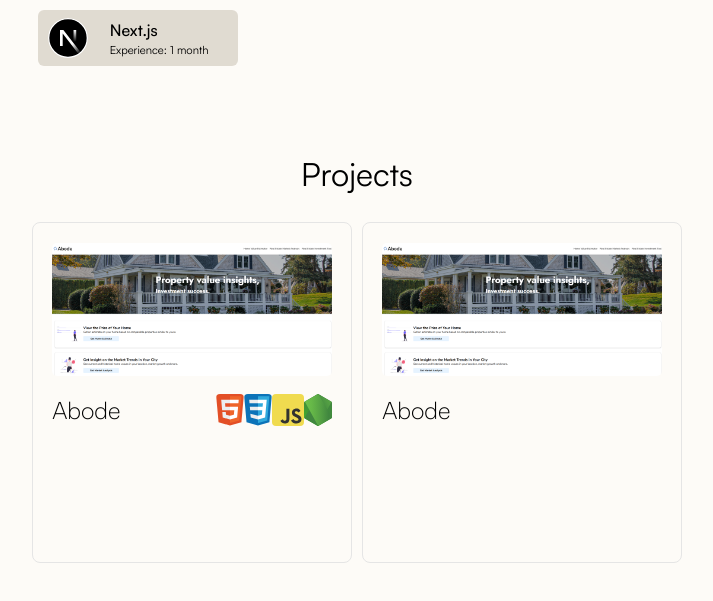
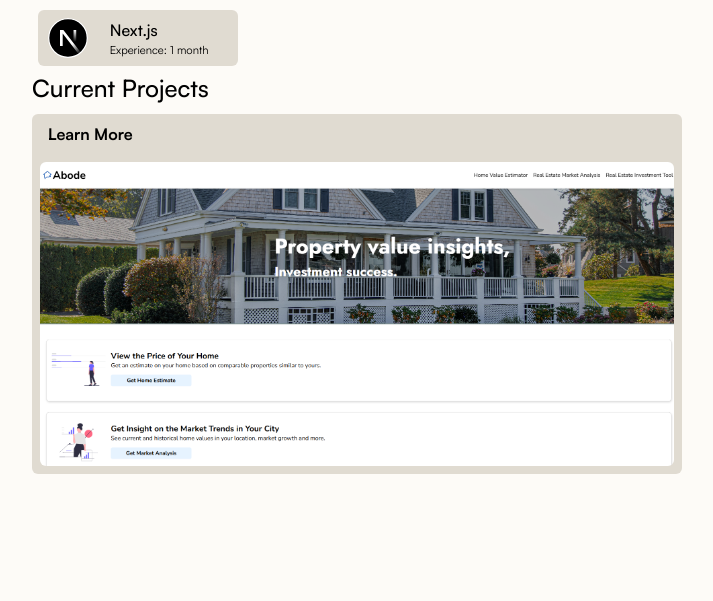
Before and after one commit to barreledout/personal_portfolio, a Next.js app: page / in a window 1280 px wide. Shown: the part 595-1196 px from the top of the page, without its empty margins (283-996 px from the left). After the commit the page ends 1149 px from the top, so only its background shows below. Built offline with nearby package versions, Linux system fonts and the light colour scheme; no server answers.

Commit message:
Finished the drawer feature for the project cards. Also added framer motion to the parent element.

```diff
--- a/src/app/components/Projects/ProjectCards.tsx
+++ b/src/app/components/Projects/ProjectCards.tsx
@@ -1,66 +1,138 @@
 "use client";
-import { useRef, useState, useEffect } from "react";
+import { useRef, useState, useEffect, SyntheticEvent } from "react";
 import { cn } from "@/lib/utils";
 import { Button } from "../ShadCn/button";
 
 import { Drawer } from "vaul";
 
 interface ProjectProps {
-  children: React.ReactNode;
+  children: {
+    description: React.ReactNode;
+  };
   alt: string;
   img: string;
-  link: string;
+  gitHubLink: string;
+  demoLink?: string;
 }
 
-const ProjectsCards = ({ children, img, alt, link }: ProjectProps) => {
+const ProjectsCards = ({
+  children,
+  img,
+  alt,
+  gitHubLink,
+  demoLink,
+}: ProjectProps) => {
   // Used to reference the parent element we want the drawer to appear from
   const ref = useRef<HTMLDivElement>(null);
-  // The container that holds the reference to the parent element.
   const [container, setContainer] = useState<HTMLElement | null>(null);
+  const [isOpen, setIsOpen] = useState<boolean>(false);
+  const drawerRef = useRef<HTMLDivElement>(null);
 
-  // If ref is mounted and set to the parent element, the child element (drawer container) will set its reference to the parent element with the ref attribute.
+  // Set the container reference when parent ref mounts
   useEffect(() => {
     if (ref.current) {
       setContainer(ref.current);
     }
   }, []);
 
+  // Handle drawer toggle when the button is clicked
+  const handleDrawer = (e: SyntheticEvent) => {
+    setIsOpen(true);
+  };
+
+  // Function to handle clicks outside the drawer
+  const handleClickOutside = (e: MouseEvent) => {
+    if (drawerRef.current && !drawerRef.current.contains(e.target as Node)) {
+      setIsOpen(false); // Close the drawer if the click is outside
+    }
+  };
+
+  // Function to handles when the ESC key is clicked
+  const handleEscPressed = (e: KeyboardEvent) => {
+    if (e.key === "Escape") {
+      setIsOpen(false);
+    }
+  };
+
+  // Add event listener for clicks outside the drawer or ESC is pressed when it is open
+  useEffect(() => {
+    if (isOpen) {
+      document.addEventListener("mousedown", handleClickOutside);
+      document.addEventListener("keydown", handleEscPressed);
+    } else {
+      document.removeEventListener("mousedown", handleClickOutside);
+      document.removeEventListener("keydown", handleEscPressed);
+    }
+
+    // Cleanup the event listener when the component unmounts or drawer closes
+    return () => {
+      document.removeEventListener("mousedown", handleClickOutside);
+      document.removeEventListener("keydown", handleEscPressed);
+    };
+  }, [isOpen]);
+
+  const title = (alt: string) => {
+    return alt.charAt(0).toUpperCase() + alt.slice(1);
+  };
+
   return (
     <div
       className="w-full rounded-md text-black relative overflow-hidden bg-custom-containerColor"
       ref={ref}
     >
-      <Drawer.Root container={container} direction="right">
-        <Drawer.Trigger className="absolute bottom-0 right-0 p-2 rounded-tl-sm text-custom-fontColor font-[700] bg-custom-containerColor outline-none">
-          <span className="m-2 p-2">View Details</span>
+      <Drawer.Root container={container} direction="right" handleOnly={true}>
+        <Drawer.Trigger
+          className="my-2 rounded-tl-sm text-custom-fontColor font-[700] bg-custom-containerColor outline-none cursor-pointer"
+          onClick={handleDrawer}
+        >
+          <span className="m-2 p-2">Learn More</span>
         </Drawer.Trigger>
 
         <Drawer.Portal>
-          <Drawer.Overlay className="" />
-          <Drawer.Content className="bg-red-500 absolute top-0 right-0 h-full w-[50%] rounded-l-[10px] flex flex-col">
-            {/* <Drawer.Handle className=""/> */}
+          <Drawer.Overlay />
+          <Drawer.Content
+            className="absolute z-10 top-0 right-0 h-full w-[50%] rounded-l-[10px] flex flex-col bg-blue-300/100"
+            ref={drawerRef}
+          >
             <div className="flex flex-col text-center m-3">
-              <Drawer.Title className="">Are you absolutely sure?</Drawer.Title>
-              <Drawer.Description>
-                This action cannot be undone.
+              <Drawer.Title className="text-left font-[700] text-[2em]">
+                {title(alt)}
+              </Drawer.Title>
+              <Drawer.Description className="flex text-left font-[500]" asChild>
+                {children.description}
               </Drawer.Description>
             </div>
 
-            <div>
-              <Button>Submit</Button>
-              <Drawer.Close asChild>
-                <Button variant="outline">Cancel</Button>
-              </Drawer.Close>
+            <div className="flex justify-center absolute bottom-0 m-auto w-full">
+              <div className="flex gap-2 mb-2">
+                <a
+                  className="cursor-pointer border rounded-sm p-1"
+                  href={gitHubLink}
+                  target="_blank"
+                >
+                  GitHub
+                </a>
+                <a
+                  className="cursor-pointer border rounded-sm p-1"
+                  href={demoLink}
+                >
+                  Live Demo
+                </a>
+              </div>
             </div>
           </Drawer.Content>
         </Drawer.Portal>
       </Drawer.Root>
 
       {/* Inner container */}
-      <div className="flex flex-col m-2">
+      <div className="flex flex-col m-2 z-[-10]">
         {/* Image container */}
         <div className="w-full h-full rounded-tl-md rounded-tr-md">
-          <img src="/ProjectImgs/abode.png" alt={alt} className="rounded-md" />
+          <img
+            src={img}
+            alt={`${title(alt)} Project`}
+            className={`rounded-md ${isOpen ? "blur-[1px]" : ""}`}
+          />
         </div>
       </div>
     </div>
--- a/src/app/components/Projects/Projects.tsx
+++ b/src/app/components/Projects/Projects.tsx
@@ -1,12 +1,42 @@
+"use client";
 import React from "react";
-import ProjectsCards from "./Cards";
-import Stack from "./Stack";
-import { PageWrapper } from "../FramerMotion/PageWrapper";
-import { H1 } from "../TextComps";
+import ProjectsCards from "./ProjectCards";
+import { motion } from "framer-motion";
+import { variants } from "../FramerMotion/PageWrapper";
+
+const CurrentProjects: string[] = ["abode"];
 
 const Projects = () => {
   return (
-    <div
+    <motion.div variants={variants} className="w-full mb-20">
+      <div className="flex justify-between items-center gap-2">
+        <h1 className="text-[1.5em] font-[500] mb-2">Current Projects</h1>
+      </div>
+      <div className="flex flex-col items-center gap-10 w-full">
+        <ProjectsCards
+          alt="abode"
+          img="/ProjectImgs/abode.png"
+          gitHubLink="https://github.com/barreledout"
+        >
+          {{
+            description: (
+              <p>
+                A real estate website inspired by Zillow. Allows users to input
+                their property to receive a price evaluation on their home based
+                on comparable properties nearby.
+              </p>
+            ),
+          }}
+        </ProjectsCards>
+      </div>
+    </motion.div>
+  );
+};
+
+export default Projects;
+
+{
+  /* <div
       className="flex flex-col justify-center text-center mt-[5rem] mb-[10rem]"
       id="projects"
     >
@@ -31,8 +61,5 @@ const Projects = () => {
           </ProjectsCards>
         </div>
       </PageWrapper>
-    </div>
-  );
-};
-
-export default Projects;
+    </div> */
+}
```
